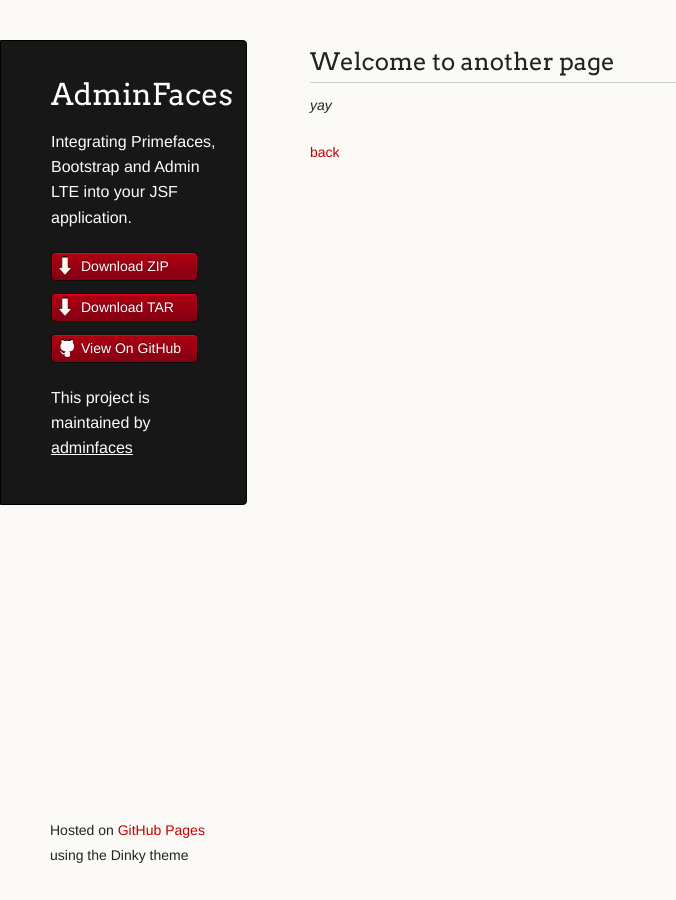
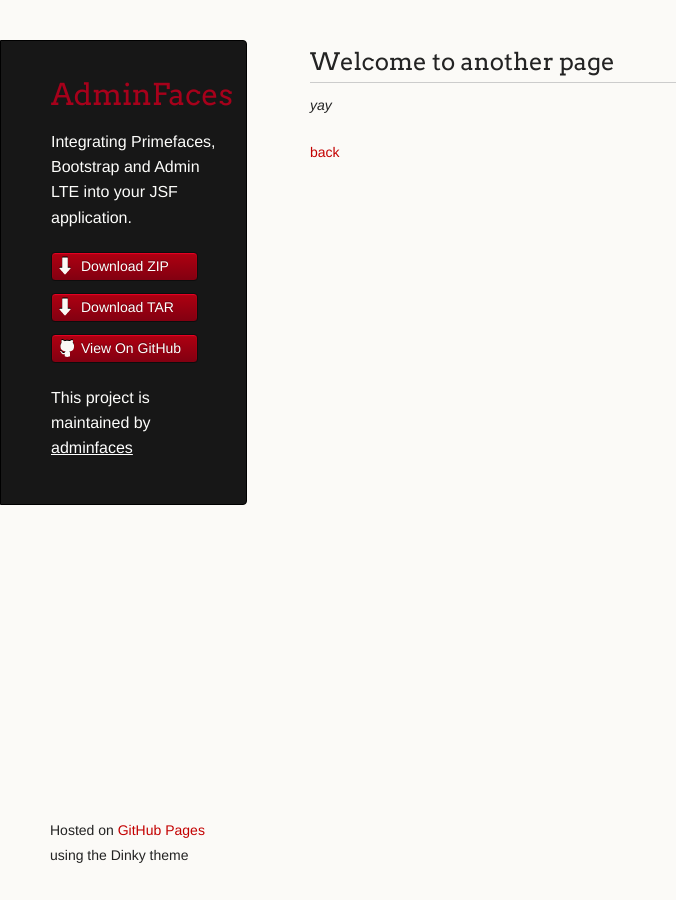
Before and after one commit to adminfaces/admin-showcase, a Jekyll site: the page built from another-page.md, in a window 1280 px wide. Shown: the whole page, without its empty margins (0-676 px from the left). Built offline with Jekyll 4.4.1, drawn with Linux system fonts in a browser that asks for light colours; our own code applies the rules of GitHub Pages for plain Markdown files.

Commit message:
gh-pages update

```diff
--- a/_layouts/default.html
+++ b/_layouts/default.html
@@ -11,11 +11,13 @@
     <!--[if lt IE 9]>
     <script src="//html5shiv.googlecode.com/svn/trunk/html5.js"></script>
     <![endif]-->
+
+
   </head>
   <body>
     <div class="wrapper">
       <header>
-        <h1 class="header">{{ site.title | default: site.github.repository_name }}</h1>
+        <h1 class="header" style="color:#A6011B">{{ site.title | default: site.github.repository_name }}</h1>
         <p class="header">{{ site.description | default: site.github.project_tagline }}</p>
 
         <ul>
```
Also changed, not shown: index.md (+1 -1 lines).
